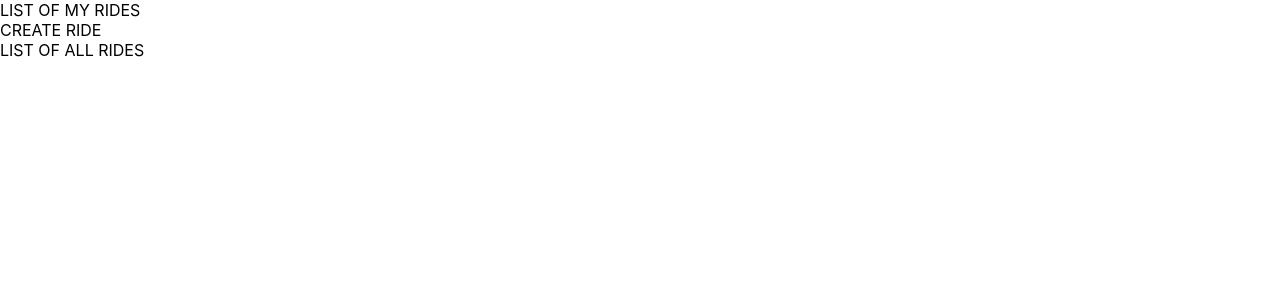
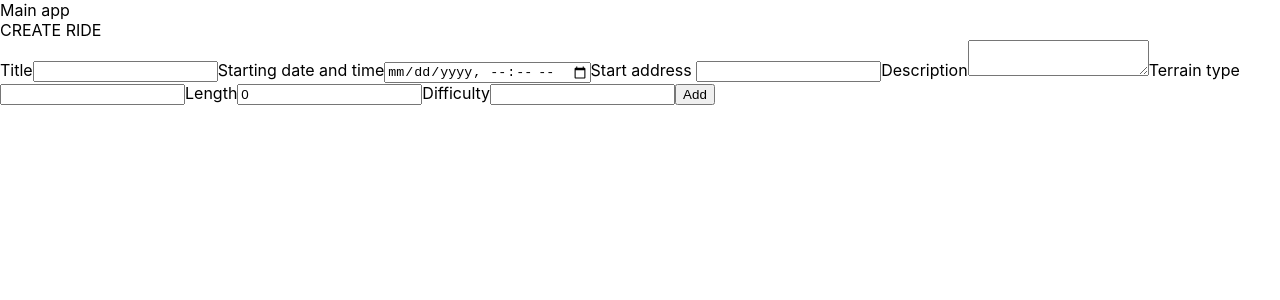
Before and after one commit to ivacodes/cycling-buddy, a React (Create React App) app in the folder client/: page / in a window 1280 px wide. Shown: the top 300 px of the page. Built offline with nearby package versions, Linux system fonts and the light colour scheme; no server answers.

Commit message:
added state to app / form to create

```diff
--- a/client/src/App.js
+++ b/client/src/App.js
@@ -8,17 +8,45 @@ class App extends React.Component {
   constructor(props) {
     super(props);
     this.state = {
+      //currently "logged in" user
       user: 1,
+      rides: [],
     };
   }
 
+  addNewRide = async (newRide) => {
+    //send ride to db
+    //get new list of rides
+    //update state of rides
+  };
+
+  componentDidMount = async () => {
+    try {
+      const res = await fetch("/api/rides");
+      const rides = await res.json();
+      this.setState({
+        rides: rides,
+      });
+    } catch (err) {
+      // upon failure, show error message
+      console.log(err);
+    }
+  };
+
   render() {
-    const { user } = this.state;
+    const { user, rides } = this.state;
     return (
       <div className="App">
-        <MyRides user={user} />
-        <CreateRide user={user} />
-        <AllRides user={user} />
+        Main app
+        <div>
+          {/* <MyRides user={user} rides={rides} /> */}
+          <CreateRide
+            user={user}
+            rides={rides}
+            addNewRide={(newRide) => this.addNewRide(newRide)}
+          />
+          {/* <AllRides user={user} rides={rides} /> */}
+        </div>
       </div>
     );
   }
--- a/client/src/components/CreateRide.js
+++ b/client/src/components/CreateRide.js
@@ -1,7 +1,94 @@
 import React, { Component } from "react";
 
 export default class createRide extends Component {
+  constructor(props) {
+    super(props);
+    this.state = {
+      startdate: "",
+      startpoint: "",
+      title: "",
+      description: "",
+      difficulty: "",
+      terraintype: "",
+      lengthinkm: 0,
+      createdby: this.props.user,
+    };
+  }
+
+  handleInputChange(event) {
+    const value = event.target.value;
+    const name = event.target.name;
+
+    this.setState({
+      [name]: value,
+    });
+  }
+
   render() {
-    return <div>CREATE RIDE</div>;
+    const {
+      startdate,
+      startpoint,
+      title,
+      description,
+      difficulty,
+      terraintype,
+      lengthinkm,
+    } = this.state;
+    return (
+      <div>
+        CREATE RIDE
+        <form>
+          Title
+          <input
+            type="text"
+            name="title"
+            value={title}
+            onChange={(e) => this.handleInputChange(e)}
+          ></input>
+          Starting date and time
+          <input
+            type="datetime-local"
+            name="startdate"
+            value={startdate}
+            onChange={(e) => this.handleInputChange(e)}
+          ></input>
+          Start address{" "}
+          <input
+            type="text"
+            name="startpoint"
+            value={startpoint}
+            onChange={(e) => this.handleInputChange(e)}
+          ></input>
+          Description
+          <textarea
+            name="description"
+            value={description}
+            onChange={(e) => this.handleInputChange(e)}
+          ></textarea>
+          Terrain type
+          <input
+            type="text"
+            name="terraintype"
+            value={terraintype}
+            onChange={(e) => this.handleInputChange(e)}
+          ></input>
+          Length
+          <input
+            type="number"
+            name="lengthinkm"
+            value={lengthinkm}
+            onChange={(e) => this.handleInputChange(e)}
+          ></input>
+          Difficulty
+          <input
+            type="text"
+            name="difficulty"
+            value={difficulty}
+            onChange={(e) => this.handleInputChange(e)}
+          ></input>
+          <button>Add</button>
+        </form>
+      </div>
+    );
   }
 }
```
